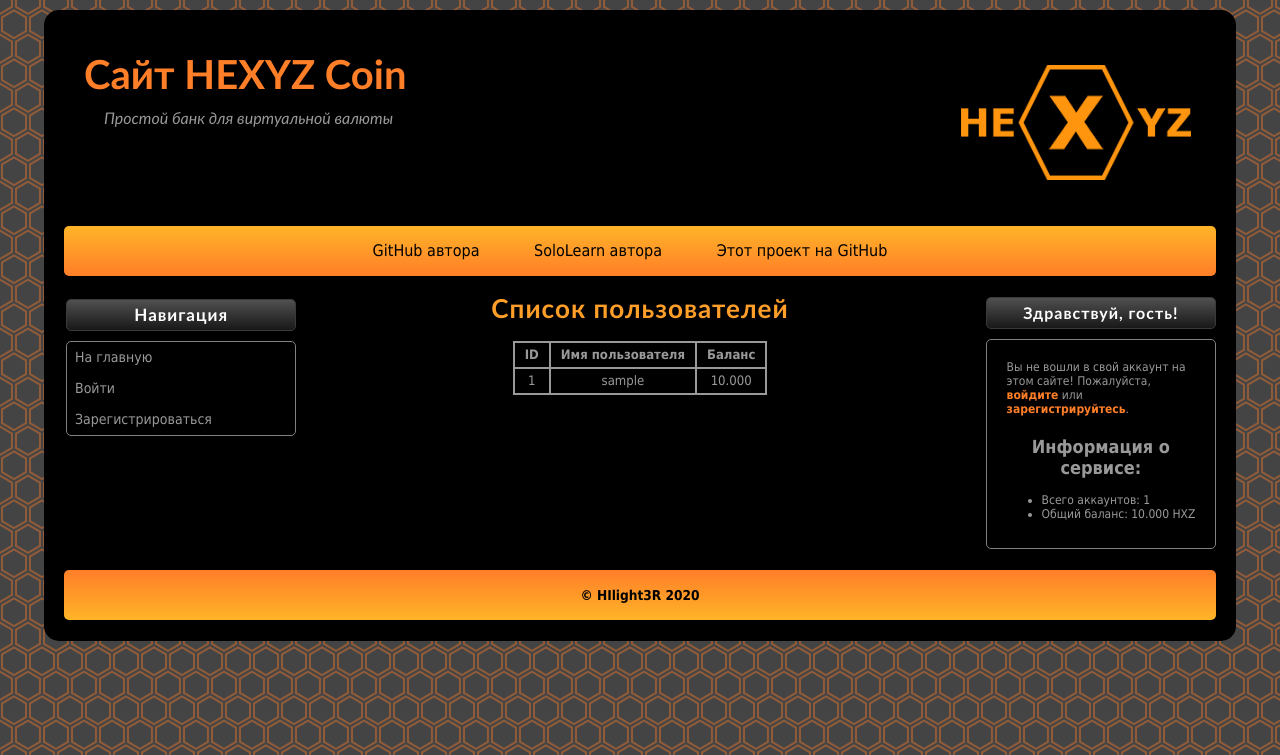
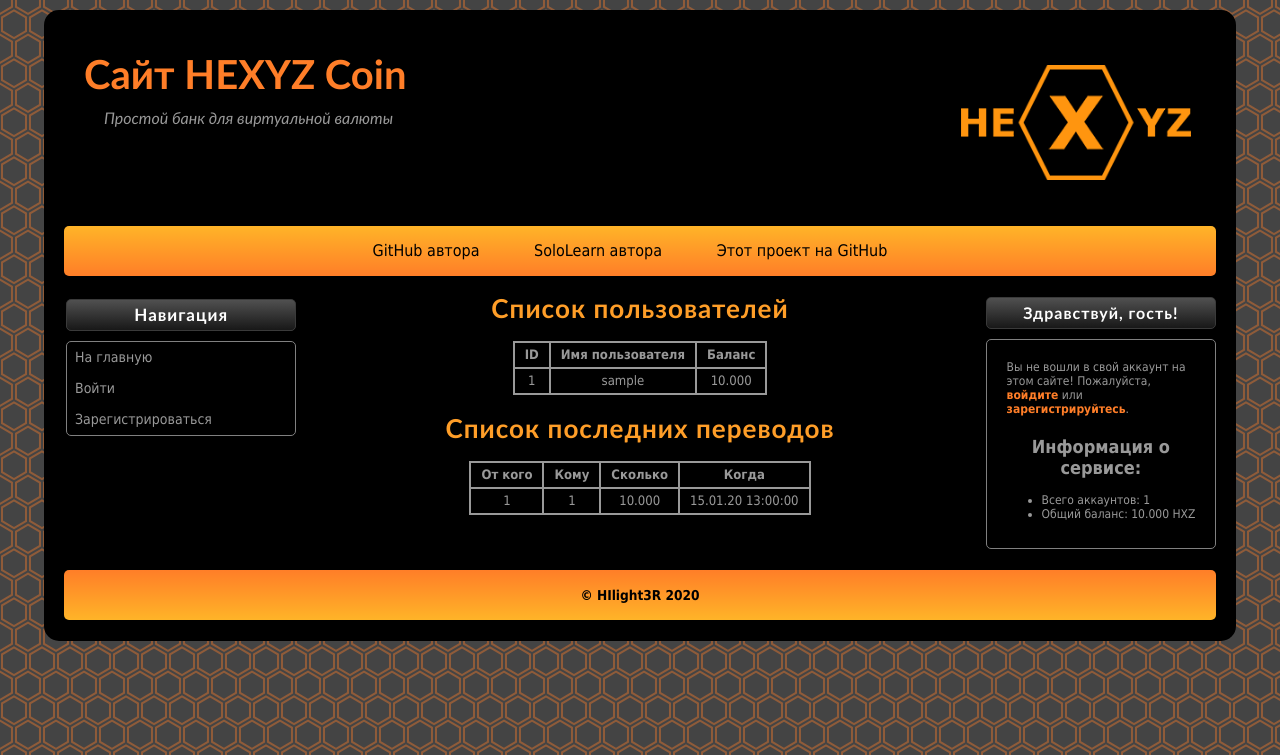
Before and after one commit to HIlight3R/HEXYZ, a Django app: page / in a window 1280 px wide. Shown: the top 755 px of the page. Run offline with Django 3.2, Linux system fonts and the light colour scheme; tables that the repository leaves empty hold one stand-in row (values such as "Sample post").

Commit message:
Добавлен список переводов, оптимизирован вид для мобильных устройств

```diff
--- a/HEXYZ/settings.py
+++ b/HEXYZ/settings.py
@@ -24,7 +24,7 @@ SECRET_KEY = 'ytxlxw^&03%xh2p+9osu282$li1lg2&%=9$ypbr-rbm^5qyk@@'
 # SECURITY WARNING: don't run with debug turned on in production!
 DEBUG = True
 
-ALLOWED_HOSTS = []
+ALLOWED_HOSTS = ['192.168.21.14']
 
 # Application definition
 
--- a/coins/models.py
+++ b/coins/models.py
@@ -15,3 +15,15 @@ class Wallet(models.Model):
 
 
 models.signals.post_save.connect(create_profile, sender=User)
+
+
+class Transfer(models.Model):
+    """Переводы"""
+    sender = models.ForeignKey(Wallet, on_delete=models.DO_NOTHING, related_name="transfersender")
+    receiver = models.ForeignKey(Wallet, on_delete=models.DO_NOTHING, related_name="transferreceiver")
+    amount = models.DecimalField(max_digits=15, decimal_places=3, default=0)
+    datetime = models.DateTimeField(auto_now_add=True)
+
+    class Meta:
+        verbose_name = "Перевод"
+        verbose_name_plural = "Переводы"
--- a/coins/views.py
+++ b/coins/views.py
@@ -3,7 +3,7 @@ from django.http import HttpResponse
 from django.shortcuts import render, redirect
 from django.views.generic.base import View
 
-from .models import Wallet
+from .models import Wallet, Transfer
 
 
 class WalletsView(View):
@@ -11,10 +11,12 @@ class WalletsView(View):
 
     def get(self, request):
         wallets = Wallet.objects.all()
+        transfers = Transfer.objects.order_by("-id")
         totals = wallets.aggregate(Sum('balance'))
         total = totals.get('balance__sum')
         last = Wallet.objects.last()
-        return render(request, "coins/wallets.html", {"wallet_list": wallets, "total_sum": total, "last_wallet": last})
+        return render(request, "coins/wallets.html",
+                      {"wallet_list": wallets, "total_sum": total, "last_wallet": last, "transfer_list": transfers})
 
     def post(self, request):
         sender = Wallet.objects.get(id=request.user.id)
@@ -31,6 +33,7 @@ class WalletsView(View):
                     receiver.balance = rb
                     sender.save()
                     receiver.save()
+                    Transfer.objects.create(sender=sender, receiver=receiver, amount=amount)
                 else:
                     return HttpResponse(status=400)
             else:
--- a/templates/coins/wallets.html
+++ b/templates/coins/wallets.html
@@ -84,4 +84,24 @@
             </tr>
         {% endfor %}
     </table>
+    <br>
+    <h1>Список последних переводов</h1>
+    <br>
+    <table>
+        <tr>
+            <th>От кого</th>
+            <th>Кому</th>
+            <th>Сколько</th>
+            <th>Когда</th>
+        </tr>
+        {% for transfer in transfer_list %}
+            <tr>
+                <td>{{ transfer.sender.id }}</td>
+                <td>{{ transfer.receiver.id }}</td>
+                <td>{{ transfer.amount }}</td>
+                <td>{{ transfer.datetime|date:"d.m.y H:i:s" }}</td>
+            </tr>
+        {% endfor %}
+
+    </table>
 {% endblock content %}
```
